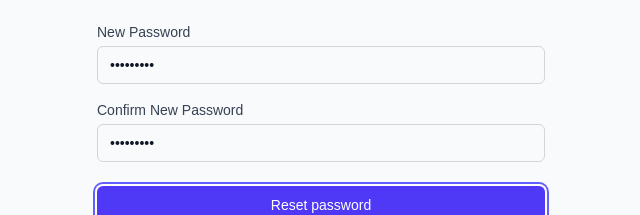
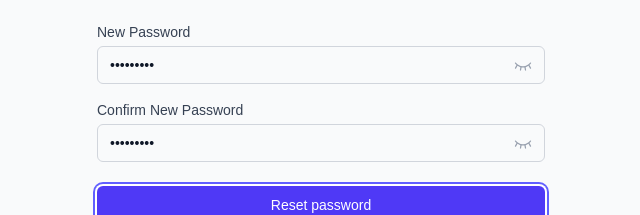
Before and after one commit to 82orez/drf_auth, a Next.js app in the folder frontend/: page /auth/reset-password in a window 1280 px wide. Both pictures are taken after typing "Sample123", "Sample123" into the empty fields and a click on the button "Reset password". Shown: the part 350-565 px from the top of the page, without its empty margins (319-959 px from the left). Built offline with nearby package versions, Linux system fonts and the light colour scheme; no server answers.

Commit message:
password show/hide

```diff
--- a/frontend/package.json
+++ b/frontend/package.json
@@ -11,7 +11,8 @@
     "axios": "^1.13.2",
     "next": "15.5.6",
     "react": "19.1.0",
-    "react-dom": "19.1.0"
+    "react-dom": "19.1.0",
+    "react-icons": "^5.5.0"
   },
   "devDependencies": {
     "@tailwindcss/postcss": "^4",
--- a/frontend/src/app/auth/login/page.tsx
+++ b/frontend/src/app/auth/login/page.tsx
@@ -4,6 +4,8 @@ import { useState } from "react";
 import { useRouter } from "next/navigation";
 import Link from "next/link";
 import { useAuth } from "@/contexts/AuthContext";
+import { GoEye } from "react-icons/go";
+import { PiEyeClosed } from "react-icons/pi";
 
 export default function Login() {
   const [formData, setFormData] = useState({
@@ -15,6 +17,7 @@ export default function Login() {
   const [showResendVerification, setShowResendVerification] = useState(false);
   const [resendingVerification, setResendingVerification] = useState(false);
   const [resendMessage, setResendMessage] = useState("");
+  const [showPassword, setShowPassword] = useState(false);
   const { login, resendVerification } = useAuth();
   const router = useRouter();
 
@@ -110,16 +113,26 @@ export default function Login() {
               <label htmlFor="password" className="block text-sm font-medium text-gray-700">
                 Password
               </label>
+              <div className="relative mt-1">
                 <input
                   id="password"
                   name="password"
-                type="password"
+                  type={showPassword ? "text" : "password"}
                   required
                   value={formData.password}
                   onChange={handleChange}
-                className="relative mt-1 block w-full appearance-none rounded-md border border-gray-300 px-3 py-2 text-gray-900 placeholder-gray-500 focus:z-10 focus:border-indigo-500 focus:ring-indigo-500 focus:outline-none sm:text-sm"
+                  className="block w-full appearance-none rounded-md border border-gray-300 px-3 py-2 pr-10 text-gray-900 placeholder-gray-500 focus:z-10 focus:border-indigo-500 focus:ring-indigo-500 focus:outline-none sm:text-sm"
                   placeholder="Password"
                 />
+                {formData.password && (
+                  <button
+                    type="button"
+                    onClick={() => setShowPassword(!showPassword)}
+                    className="absolute inset-y-0 right-0 flex items-center pr-3 text-gray-400 hover:text-gray-600">
+                    {showPassword ? <GoEye size={20} /> : <PiEyeClosed size={20} />}
+                  </button>
+                )}
+              </div>
             </div>
           </div>
 
--- a/frontend/src/app/auth/register/page.tsx
+++ b/frontend/src/app/auth/register/page.tsx
@@ -4,6 +4,8 @@ import { useState } from "react";
 import { useRouter } from "next/navigation";
 import Link from "next/link";
 import { useAuth } from "@/contexts/AuthContext";
+import { PiEyeClosed } from "react-icons/pi";
+import { GoEye } from "react-icons/go";
 
 export default function Register() {
   const [formData, setFormData] = useState({
@@ -14,6 +16,8 @@ export default function Register() {
   });
   const [error, setError] = useState("");
   const [loading, setLoading] = useState(false);
+  const [showPassword, setShowPassword] = useState(false);
+  const [showPasswordConfirm, setShowPasswordConfirm] = useState(false);
   const { register } = useAuth();
   const router = useRouter();
 
@@ -110,32 +114,52 @@ export default function Register() {
               <label htmlFor="password" className="block text-sm font-medium text-gray-700">
                 Password
               </label>
+              <div className="relative mt-1">
                 <input
                   id="password"
                   name="password"
-                type="password"
+                  type={showPassword ? "text" : "password"}
                   required
                   value={formData.password}
                   onChange={handleChange}
-                className="relative mt-1 block w-full appearance-none rounded-md border border-gray-300 px-3 py-2 text-gray-900 placeholder-gray-500 focus:z-10 focus:border-indigo-500 focus:ring-indigo-500 focus:outline-none sm:text-sm"
+                  className="block w-full appearance-none rounded-md border border-gray-300 px-3 py-2 pr-10 text-gray-900 placeholder-gray-500 focus:z-10 focus:border-indigo-500 focus:ring-indigo-500 focus:outline-none sm:text-sm"
                   placeholder="Password"
                 />
+                {formData.password && (
+                  <button
+                    type="button"
+                    onClick={() => setShowPassword(!showPassword)}
+                    className="absolute inset-y-0 right-0 flex items-center pr-3 text-gray-400 hover:text-gray-600">
+                    {showPassword ? <GoEye size={20} /> : <PiEyeClosed size={20} />}
+                  </button>
+                )}
+              </div>
             </div>
 
             <div>
               <label htmlFor="passwordConfirm" className="block text-sm font-medium text-gray-700">
                 Confirm Password
               </label>
+              <div className="relative mt-1">
                 <input
                   id="passwordConfirm"
                   name="passwordConfirm"
-                type="password"
+                  type={showPasswordConfirm ? "text" : "password"}
                   required
                   value={formData.passwordConfirm}
                   onChange={handleChange}
-                className="relative mt-1 block w-full appearance-none rounded-md border border-gray-300 px-3 py-2 text-gray-900 placeholder-gray-500 focus:z-10 focus:border-indigo-500 focus:ring-indigo-500 focus:outline-none sm:text-sm"
+                  className="block w-full appearance-none rounded-md border border-gray-300 px-3 py-2 pr-10 text-gray-900 placeholder-gray-500 focus:z-10 focus:border-indigo-500 focus:ring-indigo-500 focus:outline-none sm:text-sm"
                   placeholder="Confirm password"
                 />
+                {formData.passwordConfirm && (
+                  <button
+                    type="button"
+                    onClick={() => setShowPasswordConfirm(!showPasswordConfirm)}
+                    className="absolute inset-y-0 right-0 flex items-center pr-3 text-gray-400 hover:text-gray-600">
+                    {showPasswordConfirm ? <GoEye size={20} /> : <PiEyeClosed size={20} />}
+                  </button>
+                )}
+              </div>
             </div>
           </div>
 
--- a/frontend/src/app/auth/reset-password/page.tsx
+++ b/frontend/src/app/auth/reset-password/page.tsx
@@ -4,6 +4,8 @@ import { useState, useEffect } from "react";
 import { useRouter, useSearchParams } from "next/navigation";
 import Link from "next/link";
 import { useAuth } from "@/contexts/AuthContext";
+import { PiEyeClosed } from "react-icons/pi";
+import { GoEye } from "react-icons/go";
 
 export default function ResetPassword() {
   const [formData, setFormData] = useState({
@@ -13,6 +15,8 @@ export default function ResetPassword() {
   const [loading, setLoading] = useState(false);
   const [error, setError] = useState("");
   const [token, setToken] = useState("");
+  const [showPassword, setShowPassword] = useState(false);
+  const [showPasswordConfirm, setShowPasswordConfirm] = useState(false);
   const router = useRouter();
   const searchParams = useSearchParams();
   const { confirmPasswordReset } = useAuth();
@@ -78,32 +82,52 @@ export default function ResetPassword() {
               <label htmlFor="password" className="block text-sm font-medium text-gray-700">
                 New Password
               </label>
+              <div className="relative mt-1">
                 <input
                   id="password"
                   name="password"
-                type="password"
+                  type={showPassword ? "text" : "password"}
                   required
                   value={formData.password}
                   onChange={handleChange}
-                className="relative mt-1 block w-full appearance-none rounded-md border border-gray-300 px-3 py-2 text-gray-900 placeholder-gray-500 focus:z-10 focus:border-indigo-500 focus:ring-indigo-500 focus:outline-none sm:text-sm"
+                  className="block w-full appearance-none rounded-md border border-gray-300 px-3 py-2 pr-10 text-gray-900 placeholder-gray-500 focus:z-10 focus:border-indigo-500 focus:ring-indigo-500 focus:outline-none sm:text-sm"
                   placeholder="New password"
                 />
+                {formData.password && (
+                  <button
+                    type="button"
+                    onClick={() => setShowPassword(!showPassword)}
+                    className="absolute inset-y-0 right-0 flex items-center pr-3 text-gray-400 hover:text-gray-600">
+                    {showPassword ? <GoEye size={20} /> : <PiEyeClosed size={20} />}
+                  </button>
+                )}
+              </div>
             </div>
 
             <div>
               <label htmlFor="passwordConfirm" className="block text-sm font-medium text-gray-700">
                 Confirm New Password
               </label>
+              <div className="relative mt-1">
                 <input
                   id="passwordConfirm"
                   name="passwordConfirm"
-                type="password"
+                  type={showPasswordConfirm ? "text" : "password"}
                   required
                   value={formData.passwordConfirm}
                   onChange={handleChange}
-                className="relative mt-1 block w-full appearance-none rounded-md border border-gray-300 px-3 py-2 text-gray-900 placeholder-gray-500 focus:z-10 focus:border-indigo-500 focus:ring-indigo-500 focus:outline-none sm:text-sm"
+                  className="block w-full appearance-none rounded-md border border-gray-300 px-3 py-2 pr-10 text-gray-900 placeholder-gray-500 focus:z-10 focus:border-indigo-500 focus:ring-indigo-500 focus:outline-none sm:text-sm"
                   placeholder="Confirm new password"
                 />
+                {formData.passwordConfirm && (
+                  <button
+                    type="button"
+                    onClick={() => setShowPasswordConfirm(!showPasswordConfirm)}
+                    className="absolute inset-y-0 right-0 flex items-center pr-3 text-gray-400 hover:text-gray-600">
+                    {showPasswordConfirm ? <GoEye size={20} /> : <PiEyeClosed size={20} />}
+                  </button>
+                )}
+              </div>
             </div>
           </div>
 
```
Also changed, not shown: 1 other file (tests, documents, lock files or other folders). Lines whose indentation alone changed are shown as unchanged.
